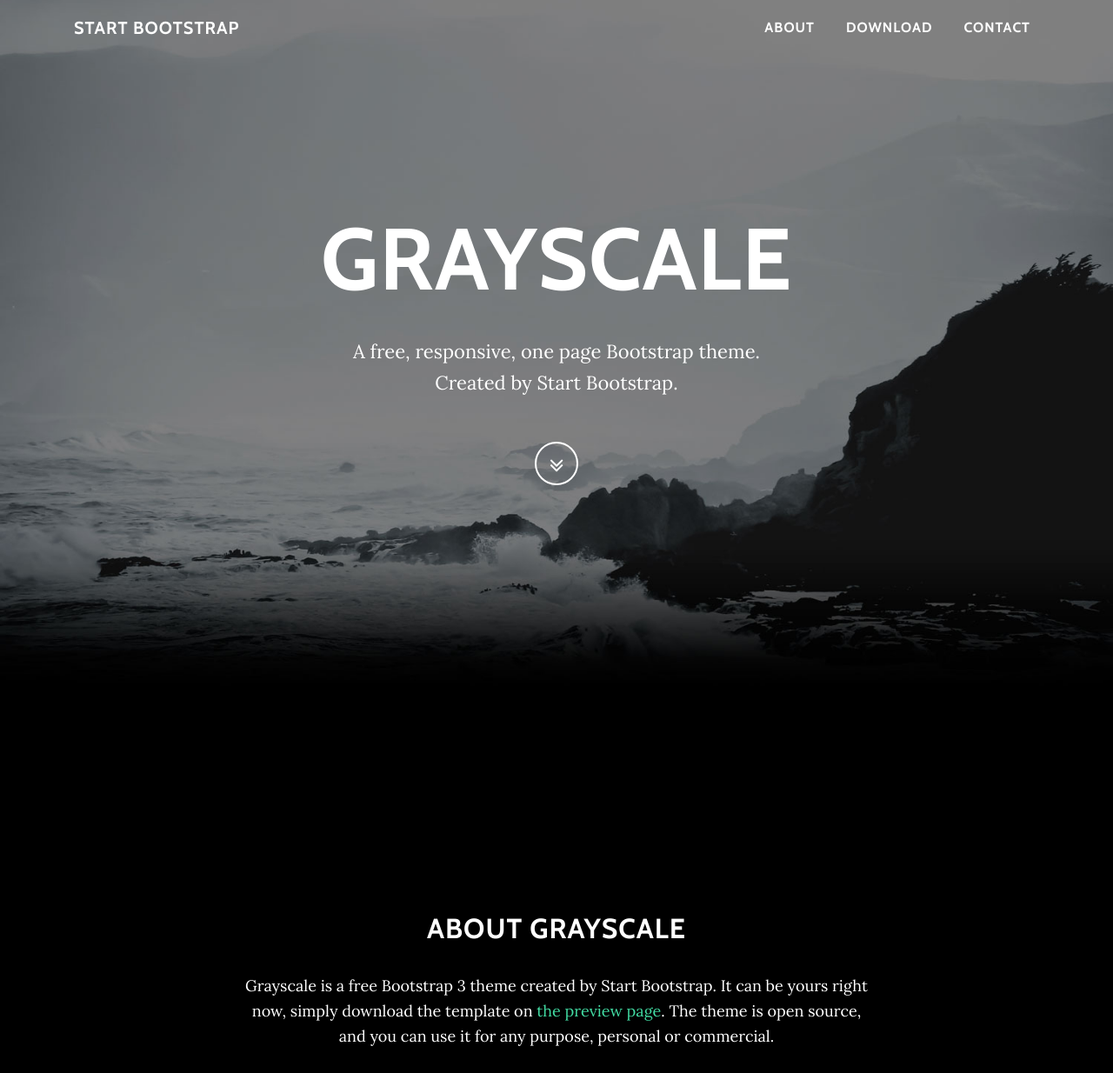
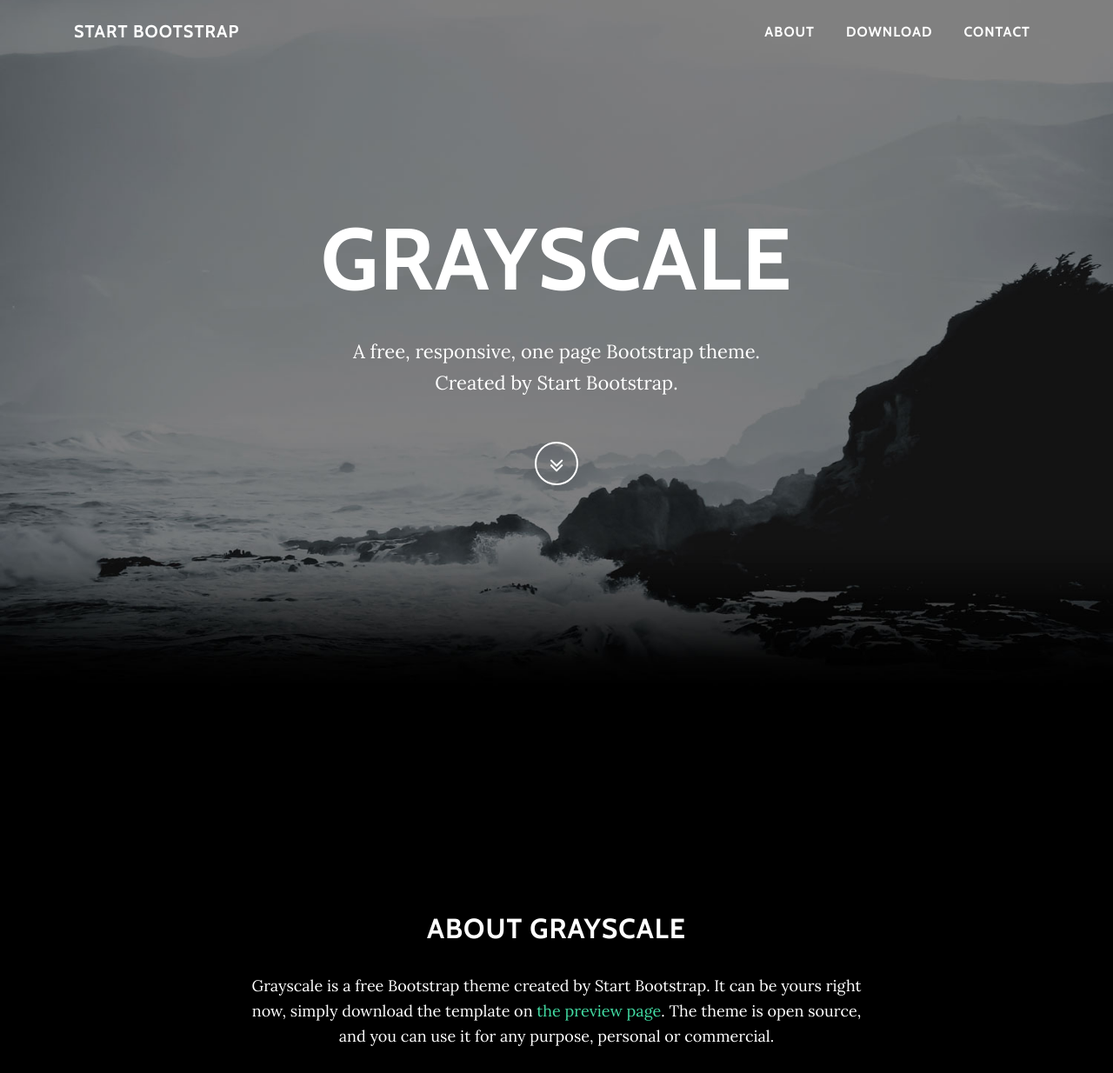
Before and after one commit to StartBootstrap/startbootstrap-grayscale, a PHP site: page / in a window 1280 px wide. Shown: the top 1234 px of the page at 87% size. Run offline with PHP 8.4, Linux system fonts and the light colour scheme; some libraries are stand-ins or nearby versions.

Commit message:
Added additional navbar spacing to the navbar custom

```diff
--- a/index.html
+++ b/index.html
@@ -79,7 +79,7 @@
         <div class="row">
             <div class="col-lg-8 col-lg-offset-2">
                 <h2>About Grayscale</h2>
-                <p>Grayscale is a free Bootstrap 3 theme created by Start Bootstrap. It can be yours right now, simply download the template on <a href="http://startbootstrap.com/template-overviews/grayscale/">the preview page</a>. The theme is open source, and you can use it for any purpose, personal or commercial.</p>
+                <p>Grayscale is a free Bootstrap theme created by Start Bootstrap. It can be yours right now, simply download the template on <a href="http://startbootstrap.com/template-overviews/grayscale/">the preview page</a>. The theme is open source, and you can use it for any purpose, personal or commercial.</p>
                 <p>This theme features stock photos by <a href="http://gratisography.com/">Gratisography</a> along with a custom Google Maps skin courtesy of <a href="http://snazzymaps.com/">Snazzy Maps</a>.</p>
                 <p>Grayscale includes full HTML, CSS, and custom JavaScript files along with SASS and LESS files for easy customization!</p>
             </div>
--- a/less/grayscale.less
+++ b/less/grayscale.less
@@ -59,12 +59,14 @@ a {
     background-color: black;
     .navbar-brand {
         font-weight: 700;
+        padding-top: 11px;
     }
     a {
         color: white;
     }
     .nav {
         a {
+            padding: 15px 10px;
             -webkit-transition: background .3s ease-in-out;
             -moz-transition: background .3s ease-in-out;
             transition: background .3s ease-in-out;
--- a/scss/grayscale.scss
+++ b/scss/grayscale.scss
@@ -58,15 +58,15 @@ a {
     font-family: "Cabin","Helvetica Neue",Helvetica,Arial,sans-serif;
     background-color: black;
     .navbar-brand {
-        padding-top: 7px;
         font-weight: 700;
+        padding-top: 11px;
     }
     a {
         color: white;
     }
     .nav {
         a {
-            padding: 10px;
+            padding: 15px 10px;
             -webkit-transition: background .3s ease-in-out;
             -moz-transition: background .3s ease-in-out;
             transition: background .3s ease-in-out;
```
Also changed, not shown: css/grayscale.css (+2 -8 lines), css/grayscale.min.css, 2 other files.
